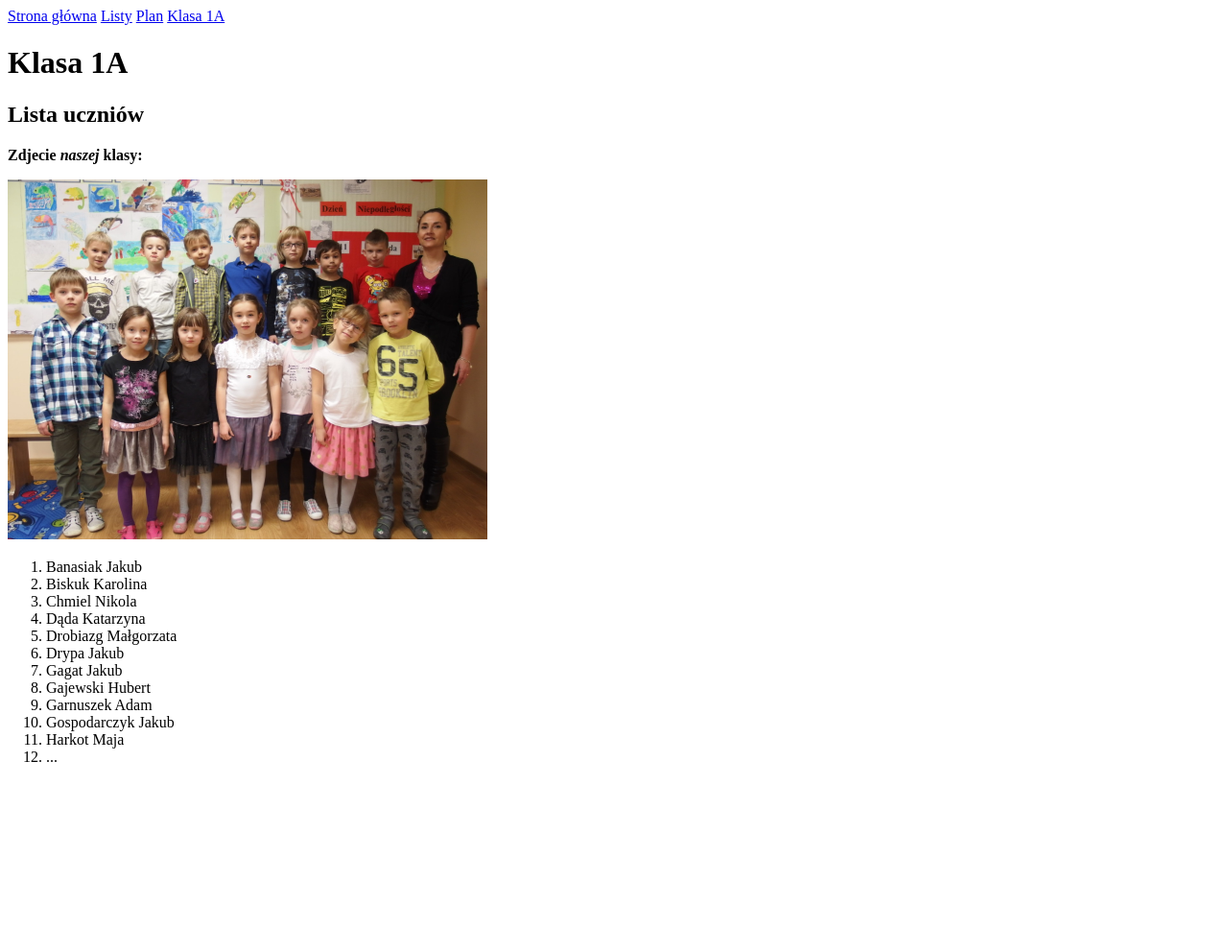
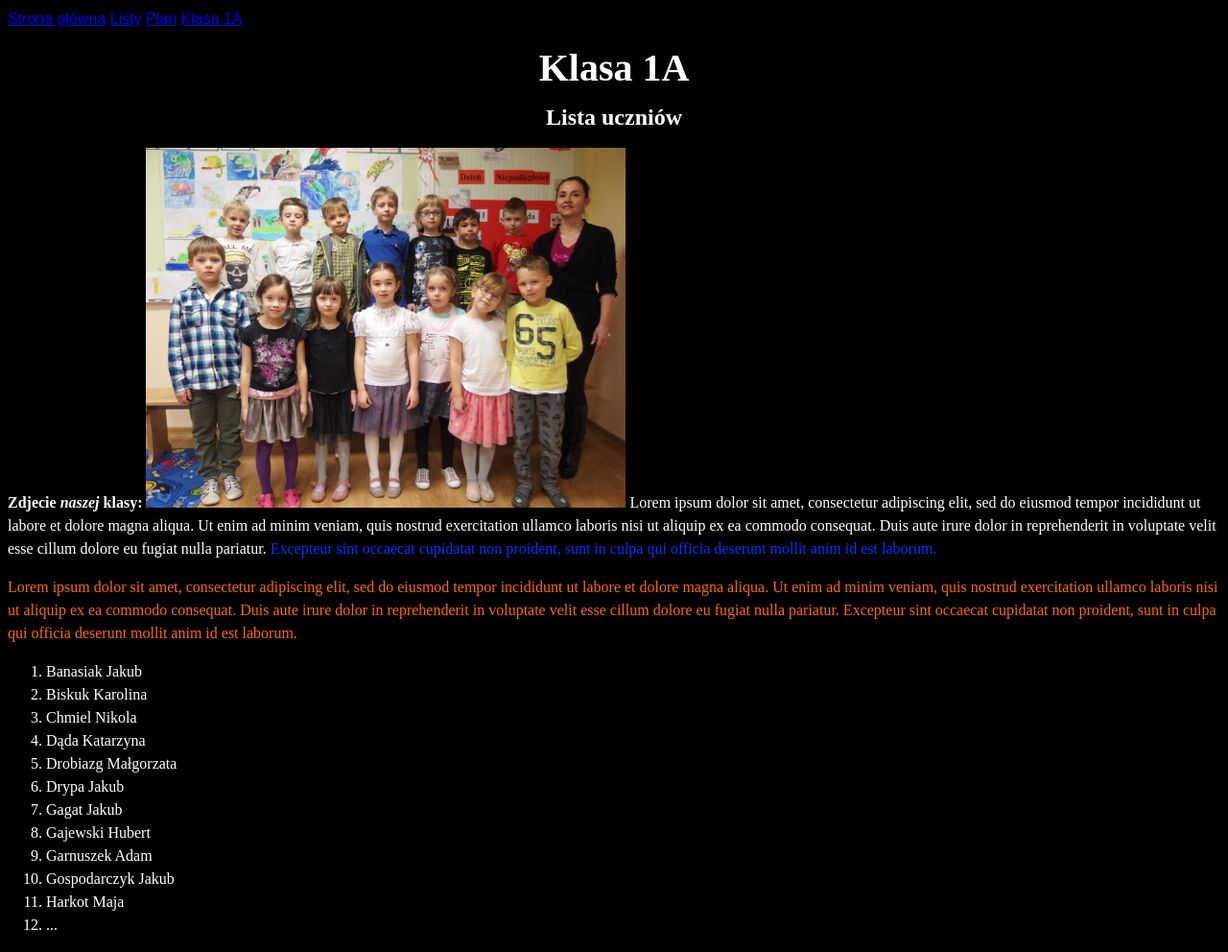
Before and after one commit to Hubert07/kod, a PHP site: page /specjalne/Klasa.html in a window 1280 px wide. Shown: the whole page at 96% size. Before the commit the page ends 794 px from the top, so only its background shows below. Run offline with PHP 8.4, Linux system fonts and the light colour scheme.

Commit message:
cssowanie

```diff
--- a/stronyWWW/css/style.css
+++ b/stronyWWW/css/style.css
@@ -1,3 +1,36 @@
 body{
- background-color;lightgrey;
+    font-family: arial, tahoma, araial_black, serif;
+    font-size: 12pt;
+    line-height: 1.5em;
+    background-color: black;
+    color: white;
+
 }
+
+ h1 {
+    font-size: 250%;
+ }
+h1, h2 {text-align: center;}
+ h2 {
+   center
+ }
+ .pochylony{
+   font-style: italic;
+ }
+
+ .pogrubiony {
+    font-weight: bold;
+ }
+
+.li {
+   font: italic bold, 16px/24px
+}
+.tekst1{
+   color: #0033ff;
+}
+.tekst2{
+   color: #F96B00;
+}
+.klasa{
+   font-family: "comic sans sm";
+}
--- a/stronyWWW/listy.html
+++ b/stronyWWW/listy.html
@@ -8,6 +8,7 @@
 	<title>Lista numerowana</title>
 	<meta http-equiv="content-type" content="text/html;charset=utf-8" />
 	<meta name="generator" content="Geany 1.29" />
+    <link rel="stylesheet" type="text/css" href="css/style.css">
 </head>
 
 <body>
--- a/stronyWWW/specjalne/Klasa.html
+++ b/stronyWWW/specjalne/Klasa.html
@@ -12,6 +12,7 @@
 	<title>bez nazwy</title>
 	<meta http-equiv="content-type" content="text/html;charset=utf-8" />
 	<meta name="generator" content="Geany 1.29" />
+    <link rel="stylesheet" type="text/css" href="../css/style.css">
 </head>
 
 <body>
@@ -21,10 +22,14 @@
        <a href="../plan-lekcji.html">Plan</a>
        <a href="Klasa.html">Klasa 1A</a>
     </div>
-    <h1>Klasa 1A</h1>
+    <span class="klasa"><h1>Klasa 1A</h1>
     <h2>Lista uczniów</h2>
-     <p><b>Zdjecie <em>naszej</em> <span>klasy:</span></b></p>
+     <p><b>Zdjecie <em>naszej</em> <span>klasy:</span></b>
      <img src="../img/klasa.jpg" width="500">
+         Lorem ipsum dolor sit amet, consectetur adipiscing elit, sed do eiusmod tempor incididunt ut labore et dolore magna aliqua. Ut enim ad minim veniam, quis nostrud exercitation ullamco laboris nisi ut aliquip ex ea commodo consequat. Duis aute irure dolor in reprehenderit in voluptate velit esse cillum dolore eu fugiat nulla pariatur. <span class="tekst1">Excepteur sint occaecat cupidatat non proident, sunt in culpa qui officia deserunt mollit anim id est laborum.</span>
+     </p>
+     <p class="tekst2">Lorem ipsum dolor sit amet, consectetur adipiscing elit, sed do eiusmod tempor incididunt ut labore et dolore magna aliqua. Ut enim ad minim veniam, quis nostrud exercitation ullamco laboris nisi ut aliquip ex ea commodo consequat. Duis aute irure dolor in reprehenderit in voluptate velit esse cillum dolore eu fugiat nulla pariatur. Excepteur sint occaecat cupidatat non proident, sunt in culpa qui officia deserunt mollit anim id est laborum.
+
     <ol>
        <li>Banasiak Jakub</li>
        <li>Biskuk Karolina</li>
@@ -42,7 +47,7 @@
 
 
 
-
+    </span>
 </body>
 
 </html>
```
Also changed, not shown: stronyWWW/index.html (+8 -3 lines), stronyWWW/plan-lekcji.html (+5 -2 lines).
